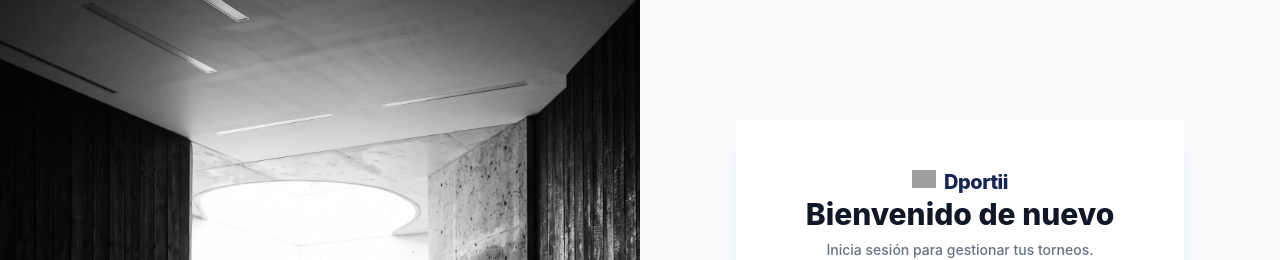
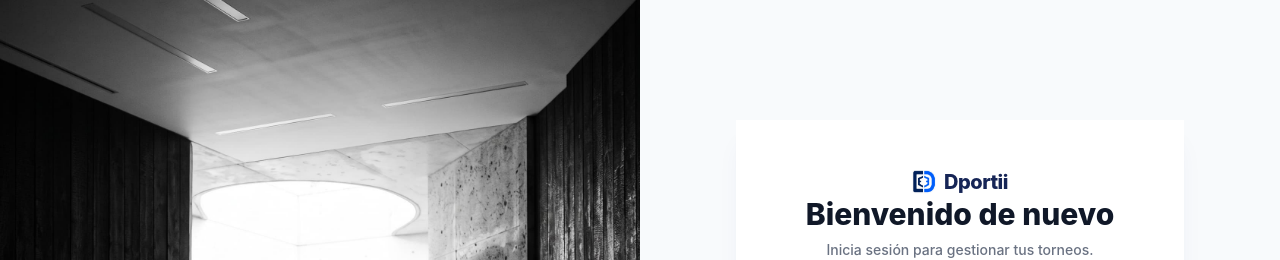
Before and after one commit to JesusLeos16/DportiiFront, a React (Vite) app in the folder DportiiFront/: page /login in a window 1280 px wide. Shown: the top 260 px of the page. Built offline with nearby package versions, Linux system fonts and the light colour scheme; grey boxes are pictures that could not be loaded.

Commit message:
Modifica las rutas de imagenes en login y registro

```diff
--- a/DportiiFront/index.html
+++ b/DportiiFront/index.html
@@ -2,7 +2,7 @@
 <html lang="en">
   <head>
     <meta charset="UTF-8" />
-    <link rel="icon" type="image/jpeg" href="/favi2.jpg" />
+    <link rel="icon" type="image/png" href="/favi2.png" />
     <meta name="viewport" content="width=device-width, initial-scale=1.0" />
     <title>dportiifront</title>
   </head>
--- a/DportiiFront/src/components/organisms/ExcellenceSection.jsx
+++ b/DportiiFront/src/components/organisms/ExcellenceSection.jsx
@@ -5,7 +5,7 @@ export const ExcellenceSection = () => {
     <section id="beneficios" className="max-w-7xl mx-auto px-8 py-24 flex flex-col lg:flex-row items-center gap-16">
       <div className="flex-1 w-full">
         <div className="bg-[#0B131F] w-full h-400px rounded-[2.5rem] shadow-xl overflow-hidden flex items-center justify-center">
-           <img src="/pelao.jpg" alt="" />
+           <img src="/pelao.png" alt="" />
         </div>
       </div>
 
--- a/DportiiFront/src/pages/Login.jsx
+++ b/DportiiFront/src/pages/Login.jsx
@@ -58,7 +58,7 @@ export default function Login() {
           <div className="text-center mb-10">
             <div className="flex items-center justify-center gap-2">
               <div className="w-6 h-6 rounded-sm">
-                <img src="/favi2.jpg" alt="Dportii Logo" />
+                <img src="/favi2.png" alt="Dportii Logo" />
               </div>
               <span className="text-xl font-extrabold text-blue-950 tracking-tight">
                 Dportii
--- a/DportiiFront/src/pages/Register.jsx
+++ b/DportiiFront/src/pages/Register.jsx
@@ -63,7 +63,7 @@ export default function Register() {
             <div className="flex items-center justify-center gap-2">
               <div className="flex items-center justify-center gap-2">
                 <div className="w-6 h-6 rounded-sm">
-                  <img src="/favi2.jpg" alt="Dportii Logo" />
+                  <img src="/favi2.png" alt="Dportii Logo" />
                 </div>
                 <h2 className="text-2xl font-extrabold text-blue-950 tracking-tight">
                   Dportii
```
